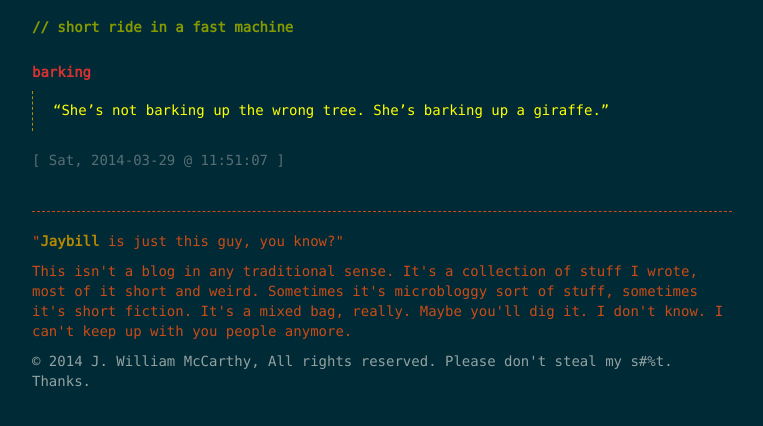
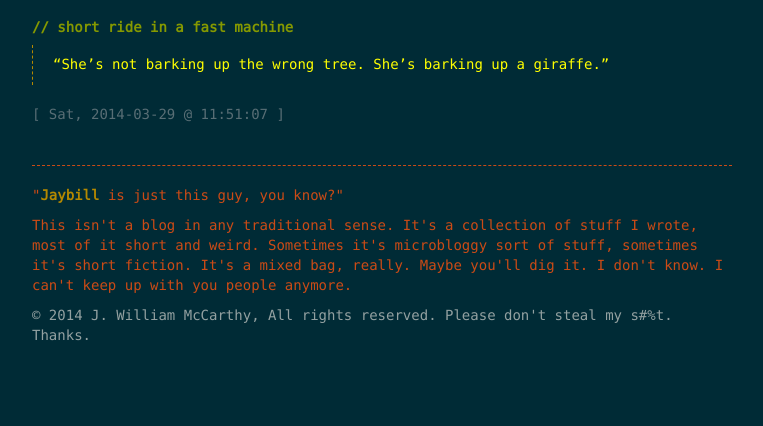
Before and after one commit to jaybill/jaybill.github.io, a Jekyll site: the page built from _posts/2014-03-29-barking.markdown, in a window 1280 px wide. Shown: the top 426 px of the page, without its empty margins (258-1021 px from the left). Built offline with Jekyll 4.4.1, drawn with Linux system fonts in a browser that asks for light colours; some web fonts are replaced; Markdown is read by kramdown in place of the engine named in the settings.

Commit message:
Updated post page

```diff
--- a/_layouts/.#post.html
+++ /dev/null
@@ -1 +0,0 @@
-jaybill@dev1.12046:1393610640
--- a/_layouts/post.html
+++ b/_layouts/post.html
@@ -2,7 +2,7 @@
 layout: default
 ---
 <div class="post">
-    <h2>{{ page.title }}</h2>
+    {% if page.hidetitle != 'true' %}<h2>{{ page.title }}</h2>{% endif %}
     <div class="content">
         {{ content }}
     </div>
```
